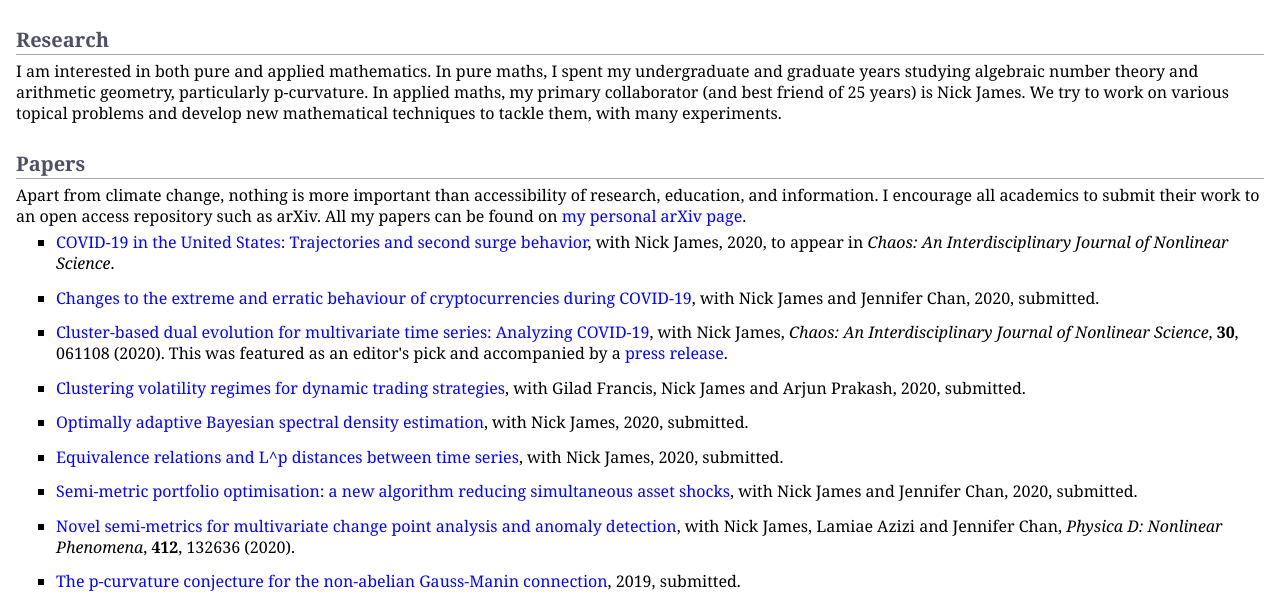
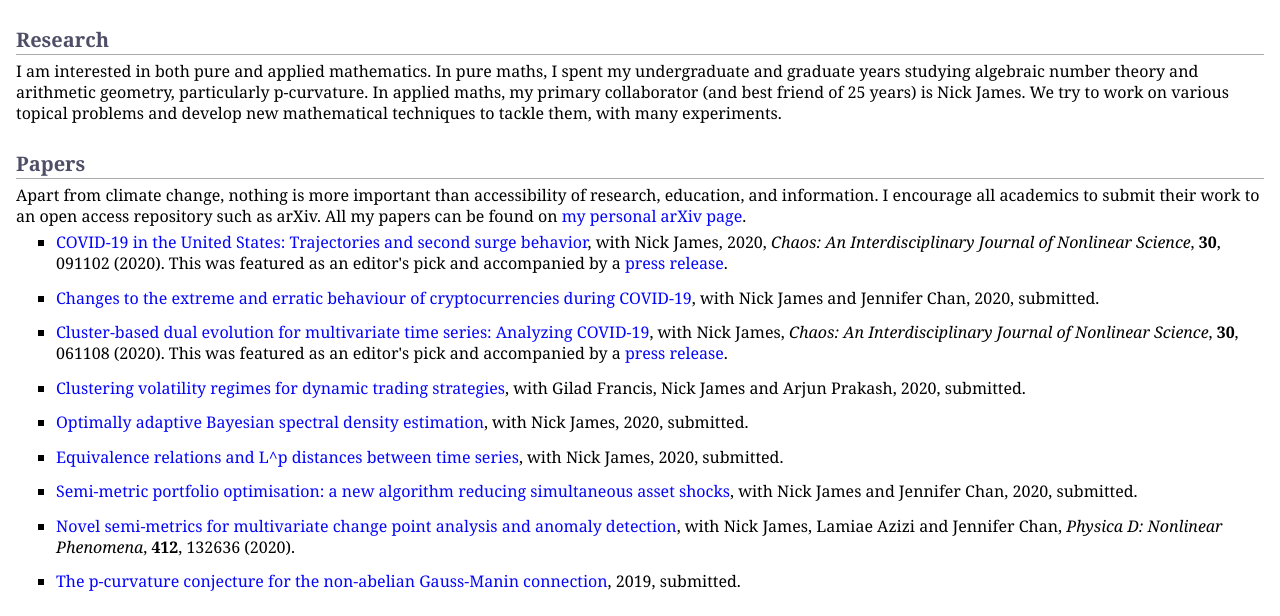
Before and after one commit to MaxMenzies/maxmenzies.com, a Jekyll site: the page index.html, which Jekyll copies as it is, in a window 1280 px wide and 900 px high, cut to the strip 284-900 px from the top of the window. Built offline with Jekyll 4.4.1, drawn with Linux system fonts in a browser that asks for light colours.

Commit message:
Update index.html

```diff
--- a/index.html
+++ b/index.html
@@ -40,7 +40,7 @@
 <h2>Papers</h2>
 <p>Apart from climate change, nothing is more important than accessibility of research, education, and information. I encourage all academics to submit their work to an open access repository such as arXiv. All my papers can be found on <a href="https://arxiv.org/a/menzies_m_1.html">my personal arXiv page</a>.</p>
 <ul>
-<li><p><a href="https://arxiv.org/abs/2008.02068">COVID-19 in the United States: Trajectories and second surge behavior</a>, with Nick James, 2020, to appear in <i>Chaos: An Interdisciplinary Journal of Nonlinear Science</i>.</p>
+<li><p><a href="https://aip.scitation.org/doi/10.1063/5.0024204">COVID-19 in the United States: Trajectories and second surge behavior</a>, with Nick James, 2020, <i>Chaos: An Interdisciplinary Journal of Nonlinear Science</i>, <b>30</b>, 091102 (2020). This was featured as an editor's pick and accompanied by a <a href="https://publishing.aip.org/publications/latest-content/covid-19-second-wave-for-some-others-remain-in-first-wave/">press release</a>. </p>
 </li>
 </ul>
 <ul>
```
